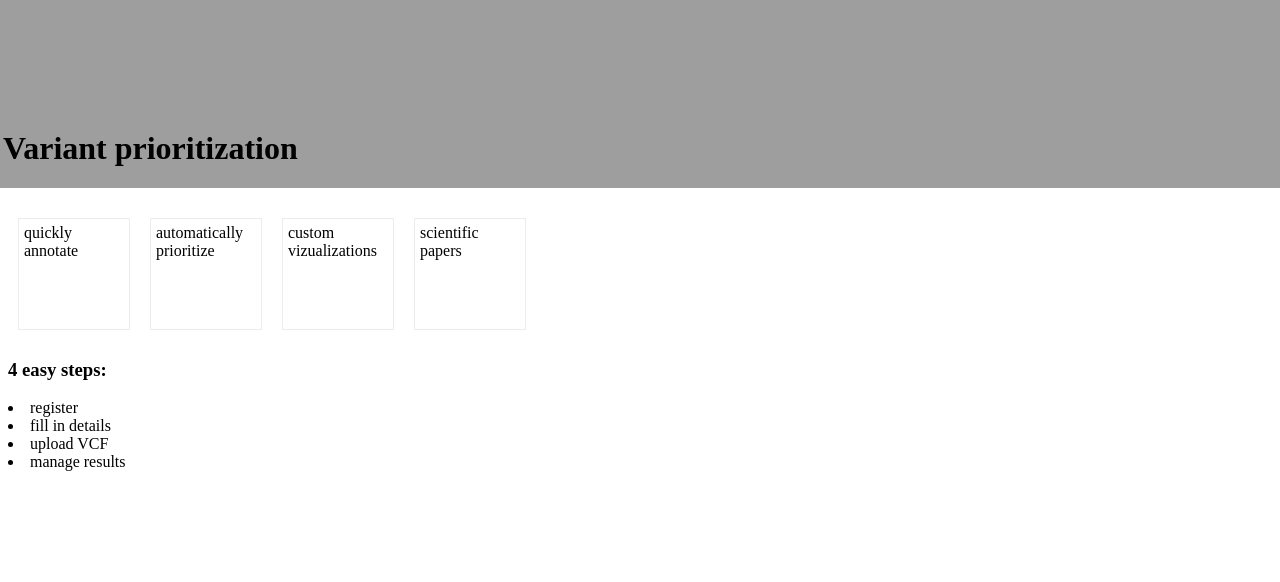
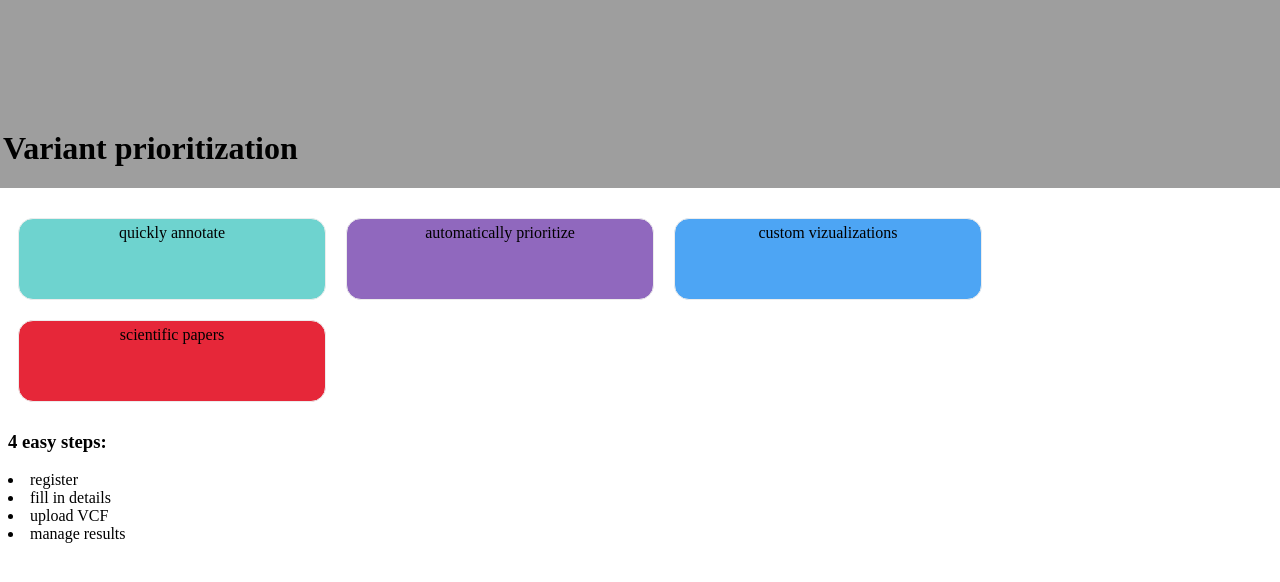
Before and after one commit to Kegnomics/frontend, a React app in the folder reactclient/: page / in a window 1280 px wide. Shown: the top 582 px of the page. Built offline with nearby package versions, Linux system fonts and the light colour scheme; the HTML template or start-up script is replaced by a standard one.

Commit message:
Pretty colors, playing around a bit

```diff
--- a/reactclient/package.json
+++ b/reactclient/package.json
@@ -20,9 +20,12 @@
   "dependencies": {
     "@types/react": "^16.3.5",
     "@types/react-dom": "^16.0.4",
+    "@types/reactstrap": "^5.0.25",
+    "bootstrap": "^4.1.1",
     "node-sass": "^4.8.3",
     "react": "^16.3.1",
     "react-dom": "^16.3.1",
+    "reactstrap": "^6.0.1",
     "style-loader": "^0.20.3",
     "webpack": "^4.5.0"
   }
--- a/reactclient/src/components/Hello.scss
+++ b/reactclient/src/components/Hello.scss
@@ -7,7 +7,7 @@
     width: calc(100% + 30px);
     height: 200px;
     margin: -20px -15px 0 -15px;
-    background-image: url('http://localhost:8080/preview.jpg');
+    background-image: url('http://localhost:9000/preview.jpg');
     background-size: cover;
     position: relative;
 }
@@ -34,3 +34,20 @@
         height: 100px;
     }
 }
+
+
+.featureBlockCol1 {
+    background-color: #6ed3cf;
+}
+
+.featureBlockCol2 {
+    background-color: #9068be;
+}
+
+.featureBlockCol3 {
+    // background-color:  #e1e8f0;
+    background-color: #4da5f4;
+}
+.featureBlockCol4 {
+    background-color: #e62739;
+}
--- a/reactclient/src/components/Hello.scss.d.ts
+++ b/reactclient/src/components/Hello.scss.d.ts
@@ -3,3 +3,7 @@ export const landing: string;
 export const title: string;
 export const featureContainer: string;
 export const stepContainer: string;
+export const featureBlockCol1: string;
+export const featureBlockCol2: string;
+export const featureBlockCol3: string;
+export const featureBlockCol4: string;
--- a/reactclient/src/components/Hello.tsx
+++ b/reactclient/src/components/Hello.tsx
@@ -16,10 +16,10 @@ export class Hello extends React.Component<HelloProps, {}> {
         <Work /> :
         <div>
             <div className={style.featureContainer}>
-                <FeatureBlock text="quickly annotate" />
-                <FeatureBlock text="automatically prioritize" />
-                <FeatureBlock text="custom vizualizations" />
-                <FeatureBlock text="scientific papers" />
+                <FeatureBlock className={style.featureBlockCol1} text="quickly annotate" />
+                <FeatureBlock className={style.featureBlockCol2} text="automatically prioritize" />
+                <FeatureBlock className={style.featureBlockCol3} text="custom vizualizations" />
+                <FeatureBlock className={style.featureBlockCol4} text="scientific papers" />
             </div>
             <div className={style.stepContainer}>
             <h3>4 easy steps:</h3>
--- a/reactclient/src/components/featureBlock/FeatureBlock.scss
+++ b/reactclient/src/components/featureBlock/FeatureBlock.scss
@@ -1,11 +1,16 @@
+$margin: 10px;
+
 .featureBlock {
-    width: 100px;
-    height: 100px;
+    width: calc(25% - 20px);
+    height: 70px;
     border: 1px solid #ececec;
     padding: 5px;
-    margin: 10px;
+    margin: $margin;
     display: inline-block;
     cursor: pointer;
+    text-align: center;
+    vertical-align: middle;
+    border-radius: 15px;
 }
 
 .featureBlock:hover {
--- a/reactclient/src/components/featureBlock/FeatureBlock.tsx
+++ b/reactclient/src/components/featureBlock/FeatureBlock.tsx
@@ -1,12 +1,17 @@
 import * as React from 'react';
 import * as style from './FeatureBlock.scss';
 
+// import 'bootstrap/dist/css/bootstrap.css';
+
 export interface FeatureBlockProps {
     text: string;
+    className: string;
 }
 
 export class FeatureBlock extends React.Component<FeatureBlockProps, {}>{
     public render() {
-        return <div className={style.featureBlock}>{this.props.text}</div>
+        this.props.className
+
+        return <div className={[style.featureBlock, this.props.className].join(' ')}><span>{this.props.text}</span></div>
     }
 }
--- a/reactclient/src/components/work/Work.tsx
+++ b/reactclient/src/components/work/Work.tsx
@@ -45,7 +45,8 @@ export class Work extends React.Component<WorkProps, WorkState>{
             runName: '',
             isWorking: false
         };
-        this.da = new DataAccess('http://10.10.1.31:5000/api/');
+        //this.da = new DataAccess('http://10.10.1.31:5000/api/');
+        this.da = new DataAccess('http://localhost:5000/api/');
         this.da.getHistoricRuns().then((runs: HistoryRunDAO[]) => {
             this.setState({
                 historicResults: runs.filter((run: HistoryRunDAO) => {return run.done === 1})
@@ -77,7 +78,7 @@ export class Work extends React.Component<WorkProps, WorkState>{
                 <input className={style.keywordInput} type='text' onChange={this.runNameChanged.bind(this)} />
                 <div>
                     <div className={style.submitButton} onClick={this.onSubmit.bind(this)}>submit</div>
-                    <img className={ style.spinner + ' ' + (this.state.isWorking ? style.visibleInline : style.hidden)} src='http://localhost:8080/loading_spinner.gif'/>
+                    <img className={ style.spinner + ' ' + (this.state.isWorking ? style.visibleInline : style.hidden)} src='http://localhost:9000/loading_spinner.gif'/>
                 </div>
             </div>
             <div className={this.state.showResults ? style.visible : style.hidden}>
--- a/reactclient/webpack.config.js
+++ b/reactclient/webpack.config.js
@@ -37,6 +37,20 @@ module.exports = {
                   },
                   { loader: 'sass-loader'}
                 ]
+            },
+            {
+                test: /\.css?$/,
+                use: [
+                  {loader: 'style-loader'},
+                //   {
+                //     loader: 'typings-for-css-modules-loader',
+                //     options: {
+                //       modules: true,
+                //       namedExport: true
+                //     }
+                //   },
+                  { loader: 'css-loader'}
+                ]
               }
         ]
     },
```
Also changed, not shown: 2 other files (tests, documents, lock files or other folders).
